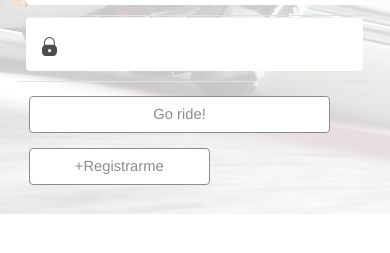
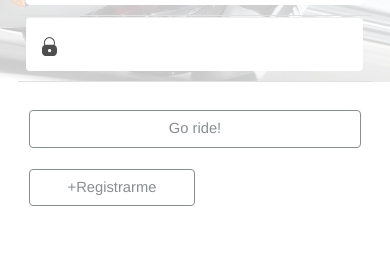
Before and after one commit to OrtizDev/ride-safe-telerik, a plain HTML site: page Ride Safe/index.html in a window 390 px wide. Shown: the part 429-682 px from the top of the page. Drawn offline with nearby package versions, Linux system fonts and the light colour scheme; some packages are replaced by stand-ins of ours.

Commit message:
added, aligment styles to the login button to know if the the simulator acepts the changes

```diff
--- a/Ride Safe/components/login/view.html
+++ b/Ride Safe/components/login/view.html
@@ -39,9 +39,9 @@
                     </label>
                 </li>
             </ul>
-            <div class="button-group">
-                <a class="col-xs-10 col-xs-offset-1 button-paddin bg-green" data-role="button" data-bind="events: { click: loginModel.submit }, buttonText: strings.login.loginModel.submitButton"></a>
-                <a class="col-xs-6 col-xs-offset-6 button-paddin" data-role="button" data-bind="events: { click: loginModel.cancel }, buttonText: strings.login.loginModel.cancelButton"></a>
+            <div class="button-group col-xs-12">
+                <a class="col-xs-12 button-paddin bg-green" data-role="button" data-bind="events: { click: loginModel.submit }, buttonText: strings.login.loginModel.submitButton"></a>
+                <a class="col-xs-6 button-paddin" data-role="button" data-bind="events: { click: loginModel.cancel }, buttonText: strings.login.loginModel.cancelButton"></a>
             </div>
         </form>
 
--- a/Ride Safe/styles/custom.css
+++ b/Ride Safe/styles/custom.css
@@ -34,7 +34,7 @@
 }
 
 #kendoUiMobileApp #loginScreen #loginModel .button-paddin {
-    margin: 0em 1em 1em 1em;
+    margin-bottom: 2%;
 }
 
 /* REGISTER VIEW */
```
